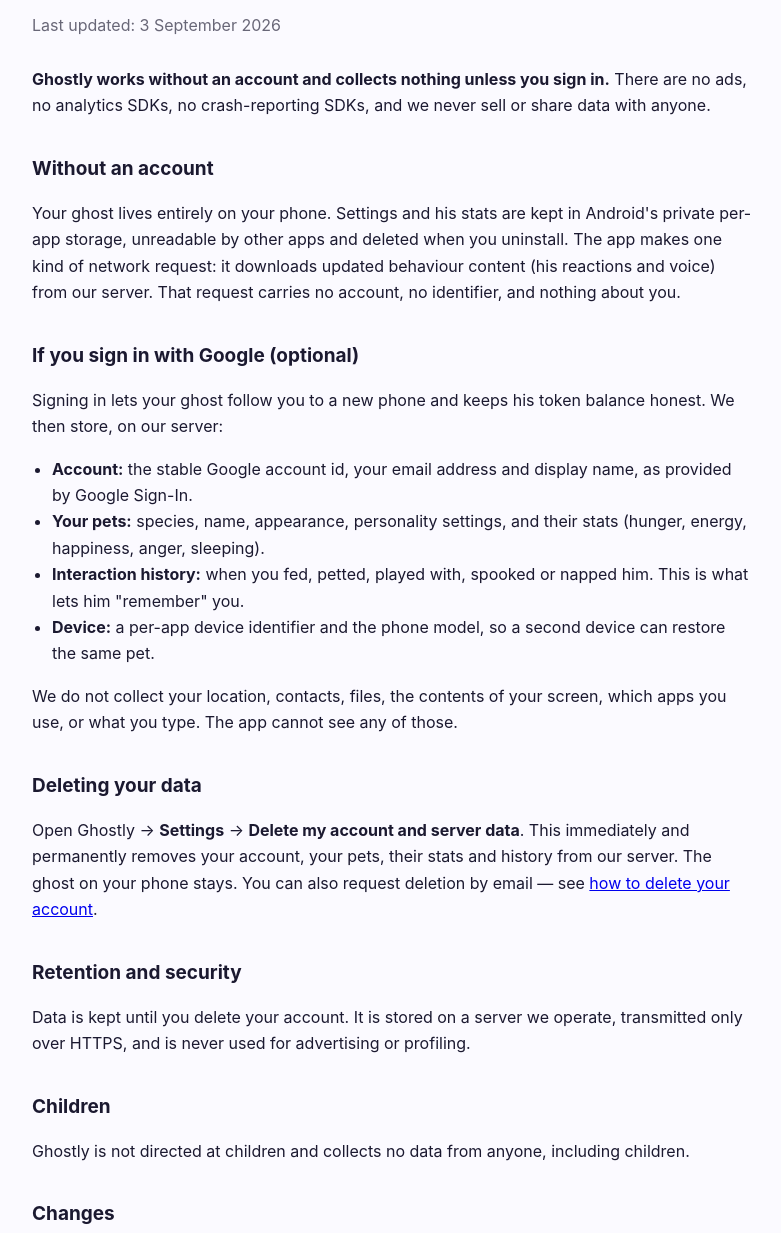
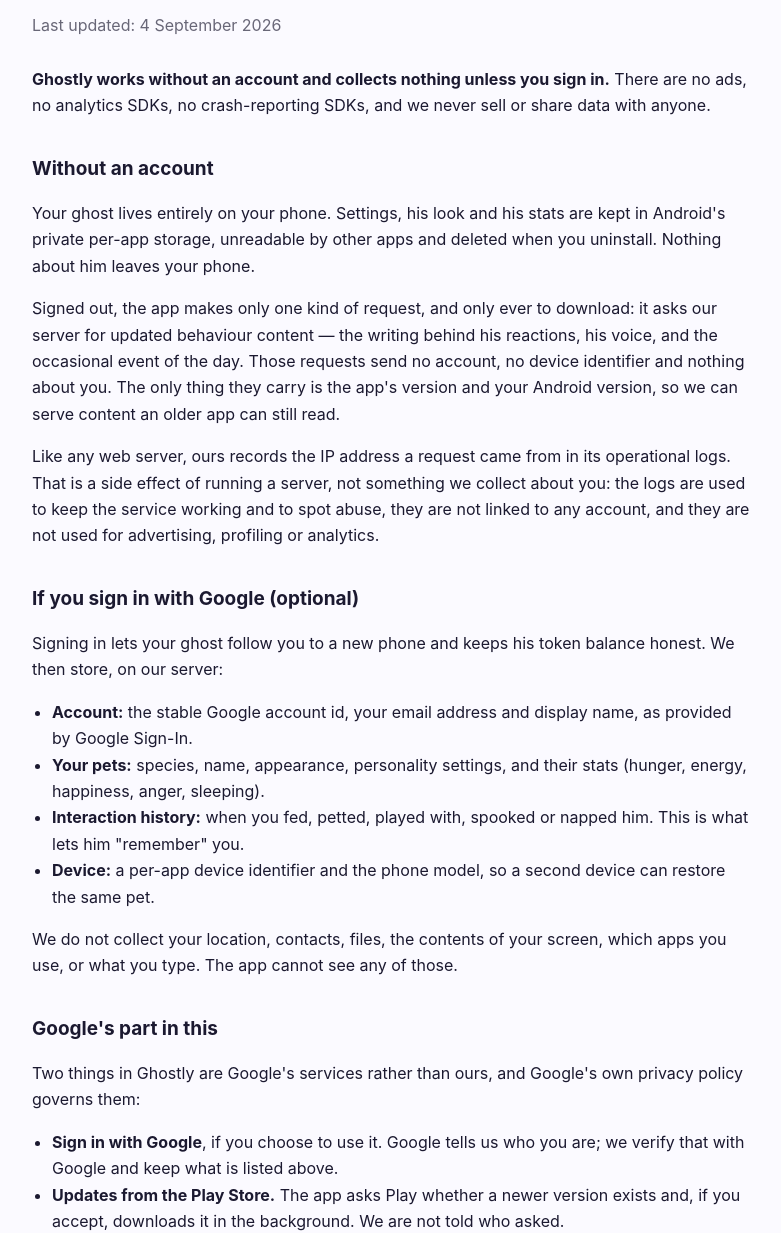
Before and after one commit to shashanking/ghostly-privacy, a plain HTML site: page index.html in a window 1280 px wide. Shown: the part 84-1317 px from the top of the page, without its empty margins (248-1029 px from the left). Drawn offline with Linux system fonts and the light colour scheme.

Commit message:
Update the policy to match the app it describes
- Signed out the app makes three download-only requests, not one.
- Say plainly that the server logs request IPs, as any web server does, what
  they are for and what they are not used for.
- The children section no longer contradicts the list of what is collected
  when you sign in.
- Add Google's own parts: Sign in with Google, and the Play update check.
- Retention stated: kept until you delete it, no automatic expiry.
- Deletion page lists the token balance, streak and device records too.

```diff
--- a/index.html
+++ b/index.html
@@ -20,16 +20,24 @@
 </head>
 <body>
 <h1>Privacy Policy — Ghostly</h1>
-<p class="sub">Last updated: 3 September 2026</p>
+<p class="sub">Last updated: 4 September 2026</p>
 
 <p><strong>Ghostly works without an account and collects nothing unless you sign in.</strong> There
 are no ads, no analytics SDKs, no crash-reporting SDKs, and we never sell or share data with anyone.</p>
 
 <h2>Without an account</h2>
-<p>Your ghost lives entirely on your phone. Settings and his stats are kept in Android's private
-per-app storage, unreadable by other apps and deleted when you uninstall. The app makes one kind of
-network request: it downloads updated behaviour content (his reactions and voice) from our server.
-That request carries no account, no identifier, and nothing about you.</p>
+<p>Your ghost lives entirely on your phone. Settings, his look and his stats are kept in Android's
+private per-app storage, unreadable by other apps and deleted when you uninstall. Nothing about him
+leaves your phone.</p>
+<p>Signed out, the app makes only one kind of request, and only ever to download: it asks our server
+for updated behaviour content — the writing behind his reactions, his voice, and the occasional
+event of the day. Those requests send no account, no device identifier and nothing about you. The
+only thing they carry is the app's version and your Android version, so we can serve content an
+older app can still read.</p>
+<p>Like any web server, ours records the IP address a request came from in its operational logs.
+That is a side effect of running a server, not something we collect about you: the logs are used to
+keep the service working and to spot abuse, they are not linked to any account, and they are not
+used for advertising, profiling or analytics.</p>
 
 <h2>If you sign in with Google (optional)</h2>
 <p>Signing in lets your ghost follow you to a new phone and keeps his token balance honest. We then
@@ -47,6 +55,16 @@
 <p>We do not collect your location, contacts, files, the contents of your screen, which apps you
 use, or what you type. The app cannot see any of those.</p>
 
+<h2>Google's part in this</h2>
+<p>Two things in Ghostly are Google's services rather than ours, and Google's own privacy policy
+governs them:</p>
+<ul>
+  <li><strong>Sign in with Google</strong>, if you choose to use it. Google tells us who you are;
+      we verify that with Google and keep what is listed above.</li>
+  <li><strong>Updates from the Play Store.</strong> The app asks Play whether a newer version
+      exists and, if you accept, downloads it in the background. We are not told who asked.</li>
+</ul>
+
 <h2>Deleting your data</h2>
 <p>Open Ghostly → <strong>Settings</strong> → <strong>Delete my account and server data</strong>.
 This immediately and permanently removes your account, your pets, their stats and history from our
@@ -54,11 +72,17 @@
 <a href="delete-account.html">how to delete your account</a>.</p>
 
 <h2>Retention and security</h2>
-<p>Data is kept until you delete your account. It is stored on a server we operate, transmitted
-only over HTTPS, and is never used for advertising or profiling.</p>
+<p>Your account data is kept until you delete it. There is no automatic expiry: we would rather your
+ghost still be there after a year away than quietly lose him. Deleting your account removes it all
+at once, permanently, and there is no separate copy kept behind.</p>
+<p>Everything is stored on a server we operate ourselves, reached only over HTTPS, and is never used
+for advertising or profiling. Nobody else has a copy: no analytics provider, no advertising network,
+no third-party backend.</p>
 
 <h2>Children</h2>
-<p>Ghostly is not directed at children and collects no data from anyone, including children.</p>
+<p>Ghostly is not directed at children and we do not knowingly collect anything from them. Signed
+out, the app collects nothing from anyone. Signed in, it collects what is described above,
+whoever you are.</p>
 
 <h2>Changes</h2>
 <p>If this policy ever changes, the updated version will be posted at this address with a new date
```
